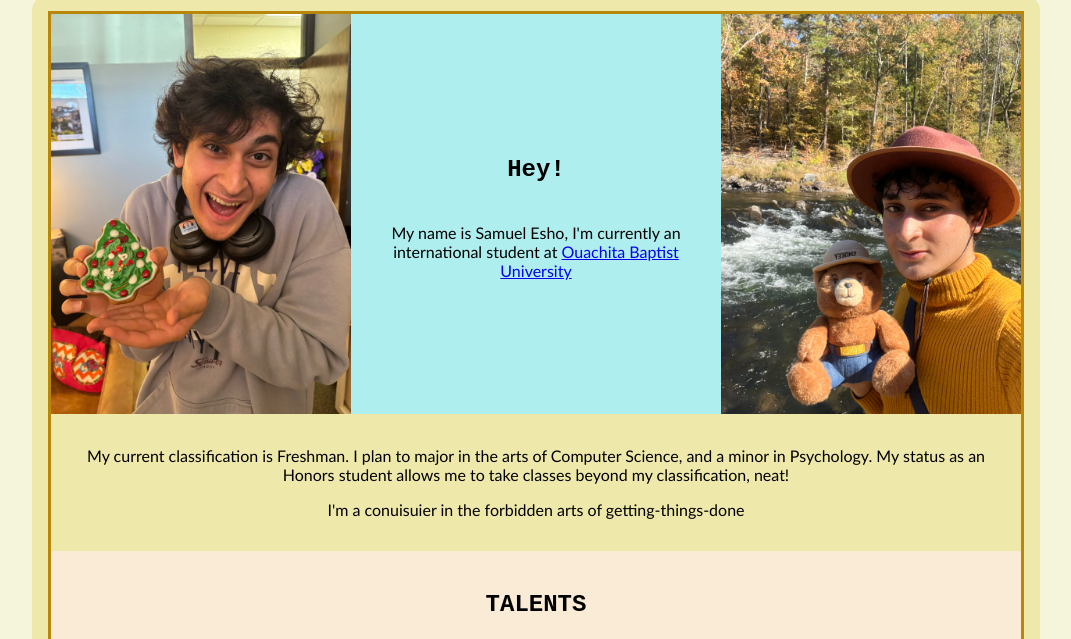
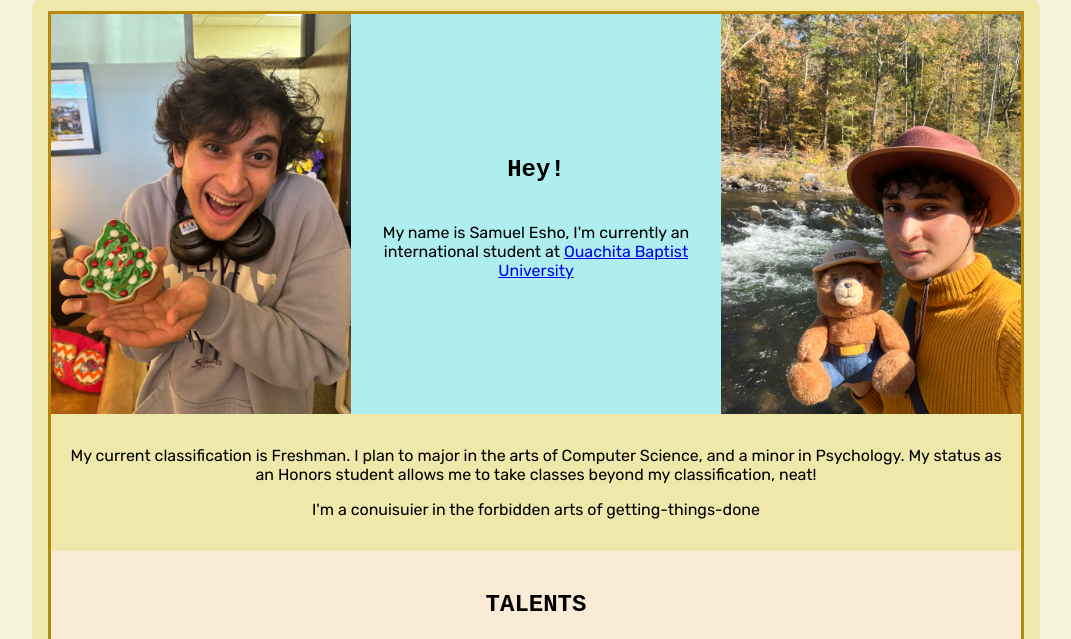
Before and after one commit to Samprisho/portfolio, a plain HTML site: page index.html in a window 1280 px wide. Shown: the part 109-748 px from the top of the page, without its empty margins (104-1175 px from the left). Drawn offline with Linux system fonts and the light colour scheme.

Commit message:
For Submission

```diff
--- a/style.css
+++ b/style.css
@@ -1,3 +1,13 @@
+/*
+    Name: Samuel Esho
+    Date:  24 February 2025
+    This is the style.css page for my portfolio of web development work.
+    It is used by all pages in my portfolio to give the site a consistent
+    look and feel.
+*/
+
+@import url("https://fonts.googleapis.com/css2?family=Rubik:ital,wght@0,300..900;1,300..900&display=swap");
+
 h1,
 h2,
 h3,
@@ -15,7 +25,8 @@ h3 {
 }
 
 p {
-  font-family: "Gill Sans", "Gill Sans MT", Calibri, "Trebuchet MS", sans-serif;
+  font-family: "Rubik", "Gill Sans", "Gill Sans MT", Calibri, "Trebuchet MS",
+    sans-serif;
 }
 
 ul {
```
Also changed, not shown: index.html (+6 -0 lines).
